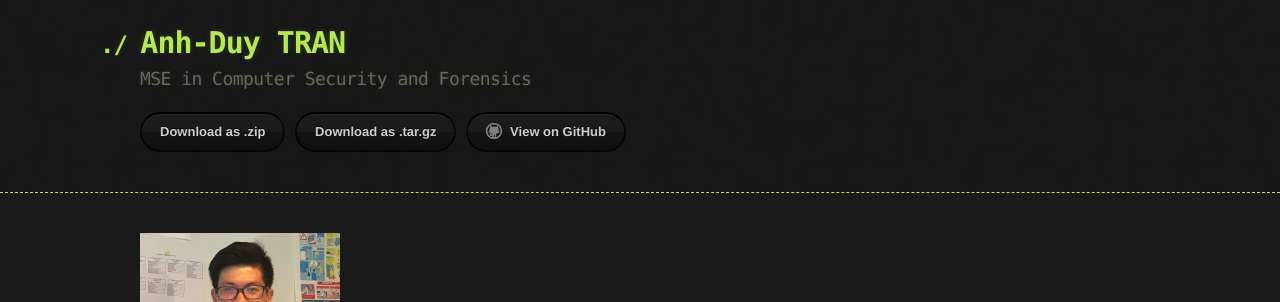
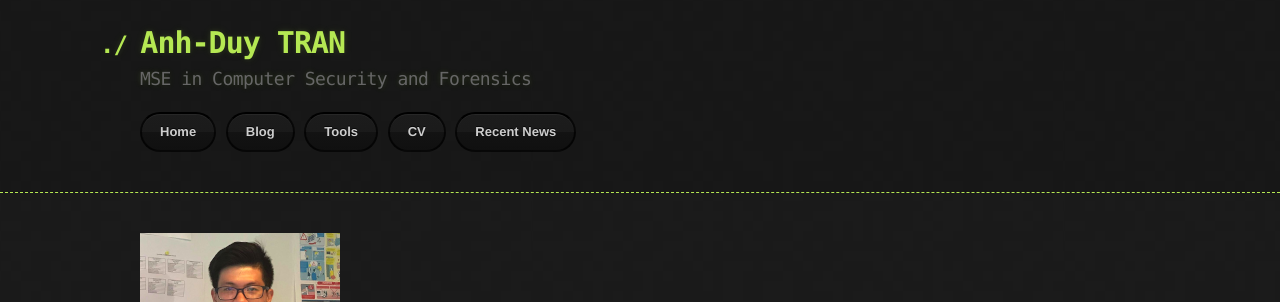
Before and after one commit to pakkunandy/pakkunandy.github.io, a Jekyll site: the page built from index.md, in a window 1280 px wide. Shown: the top 302 px of the page. Built offline with Jekyll 4.4.1, drawn with Linux system fonts in a browser that asks for light colours.

Commit message:
Update default.html

```diff
--- a/_layouts/default.html
+++ b/_layouts/default.html
@@ -16,12 +16,14 @@
         <h1>{{ site.title | default: site.github.repository_name }}</h1>
         <h2>{{ site.description | default: site.github.project_tagline }}</h2>
 
-        <section id="downloads">
+        <section id="menu">
           {% if site.show_downloads %}
-            <a href="{{ site.github.zip_url }}" class="btn">Download as .zip</a>
-            <a href="{{ site.github.tar_url }}" class="btn">Download as .tar.gz</a>
+            <a href="" class="btn">Home</a>
+            <a href="" class="btn">Blog</a>
+            <a href="" class="btn">Tools</a>
+            <a href="" class="btn">CV</a>
+            <a href="" class="btn">Recent News</a>
           {% endif %}
-          <a href="{{ site.github.repository_url }}" class="btn btn-github"><span class="icon"></span>View on GitHub</a>
         </section>
       </div>
     </header>
```
